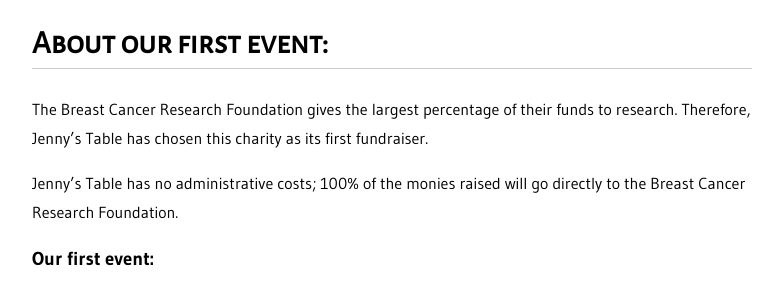
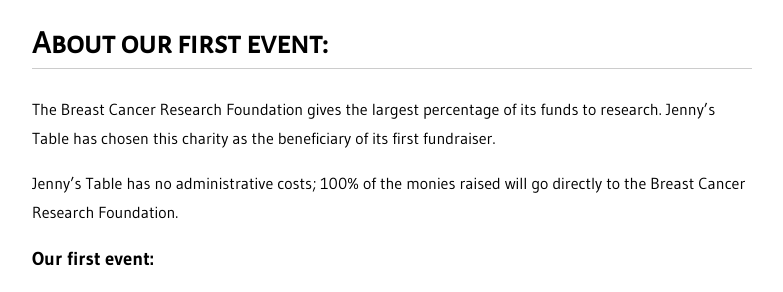
Before and after one commit to jennystable/website, a Jekyll site: the page built from index.markdown, in a window 1280 px wide. Shown: the part 1424-1716 px from the top of the page, without its empty margins (248-1031 px from the left). Built offline with Jekyll 4.4.1, drawn with Linux system fonts in a browser that asks for light colours.

Commit message:
Updated Index

```diff
--- a/index.markdown
+++ b/index.markdown
@@ -40,7 +40,7 @@ It is our hope that you will work with us through Jenny’s Table to plan an eve
 
 ## About our first event:
 
-The Breast Cancer Research Foundation gives the largest percentage of their funds to research. Therefore, Jenny's Table has chosen this charity as its first fundraiser.
+The Breast Cancer Research Foundation gives the largest percentage of its funds to research. Jenny's Table has chosen this charity as the beneficiary of its first fundraiser.
 
 Jenny's Table has no administrative costs; 100% of the monies raised will go directly to the Breast Cancer Research Foundation.
 
```
